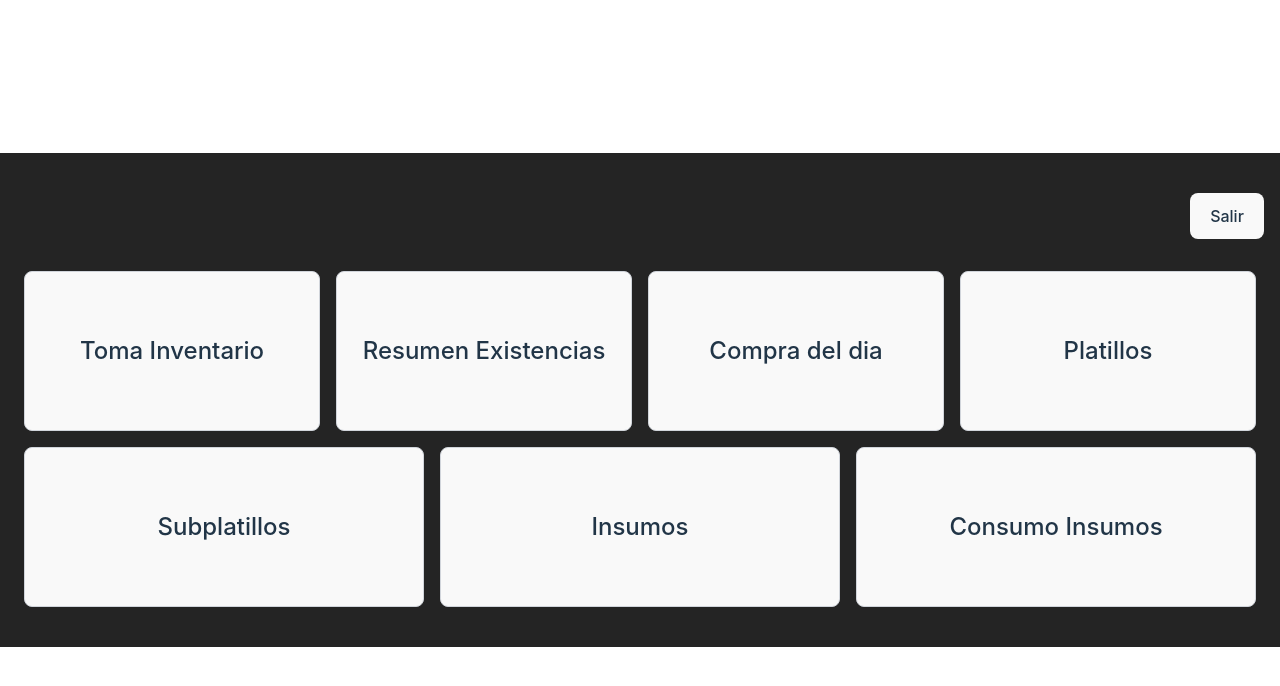
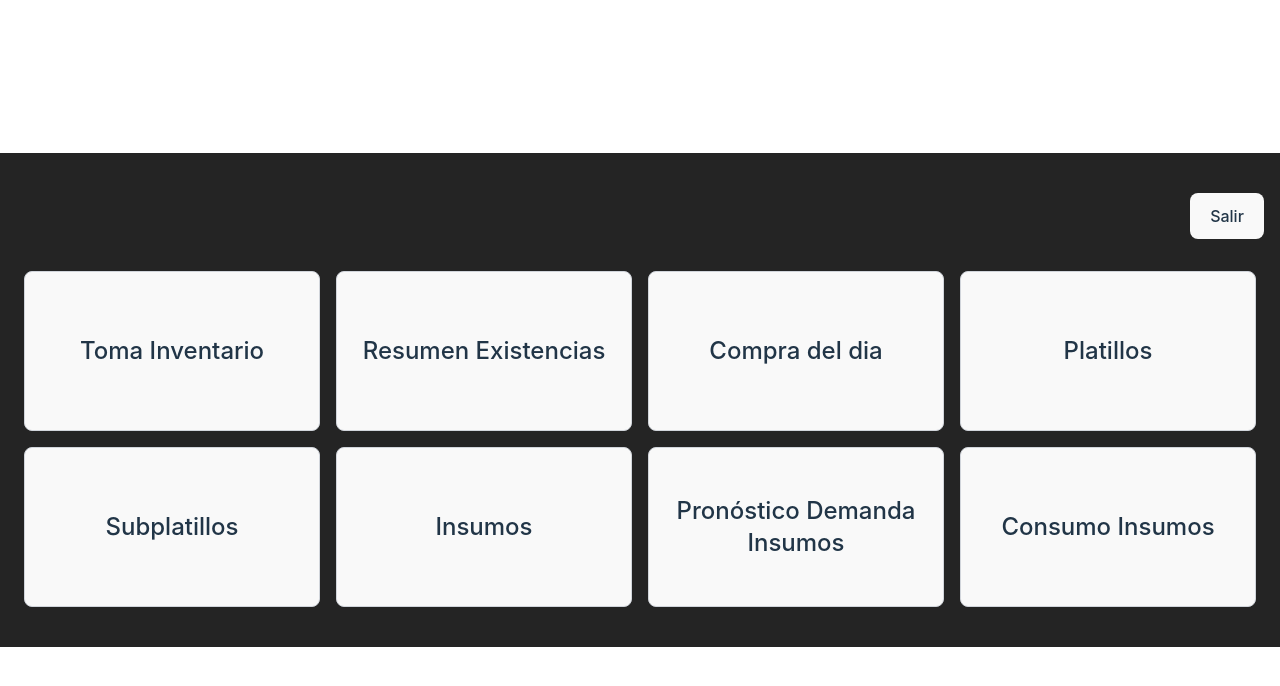
Before and after one commit to garciazapiain/admin-nectario, a Vue app in the folder frontend/: page / in a window 1280 px wide. Shown: the top 686 px of the page. Built offline with nearby package versions, Linux system fonts and the light colour scheme; sample sign-in values are in the browser's storage.

Commit message:
pronostico demanda insumo activo

```diff
--- a/frontend/src/components/Home.vue
+++ b/frontend/src/components/Home.vue
@@ -25,9 +25,9 @@ onMounted(() => {
     <button class="button" v-if="isAdmin" @click="() => navigateTo('/platillos')">Platillos</button>
     <button class="button" v-if="isAdmin" @click="() => navigateTo('/subplatillos')">Subplatillos</button>
     <button class="button" v-if="isAdmin" @click="() => navigateTo('/ingredientes')">Insumos</button>
-    <!-- <button class="button" v-if="isAdmin" @click="() => navigateTo('/pronosticodemandainsumos')">
+    <button class="button" v-if="isAdmin" @click="() => navigateTo('/pronosticodemandainsumos')">
       Pronóstico Demanda Insumos
-    </button> -->
+    </button>
     <!-- <button class="button" v-if="isAdmin" @click="() => navigateTo('/historialcompra')">
       Historial Compras
     </button> -->
```
